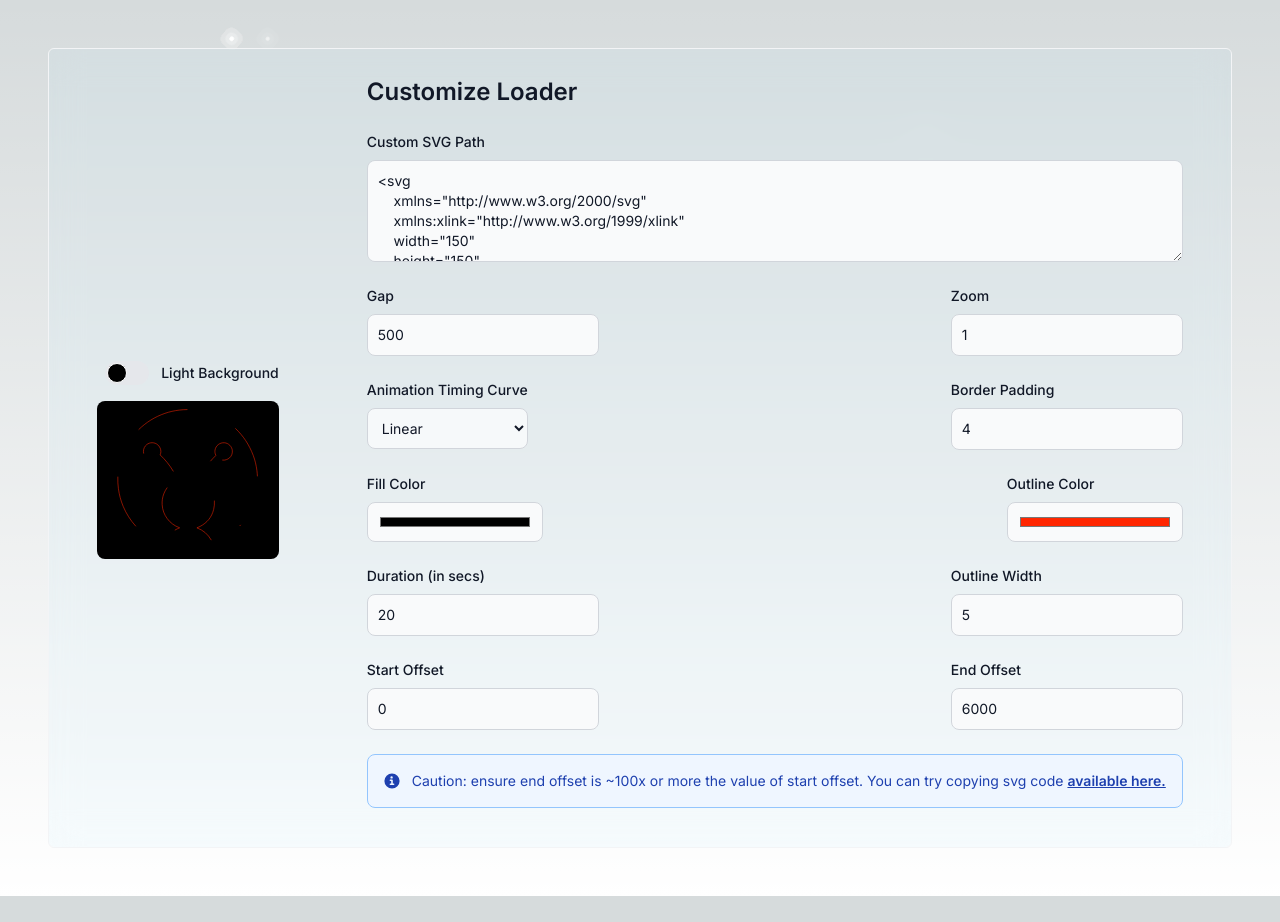
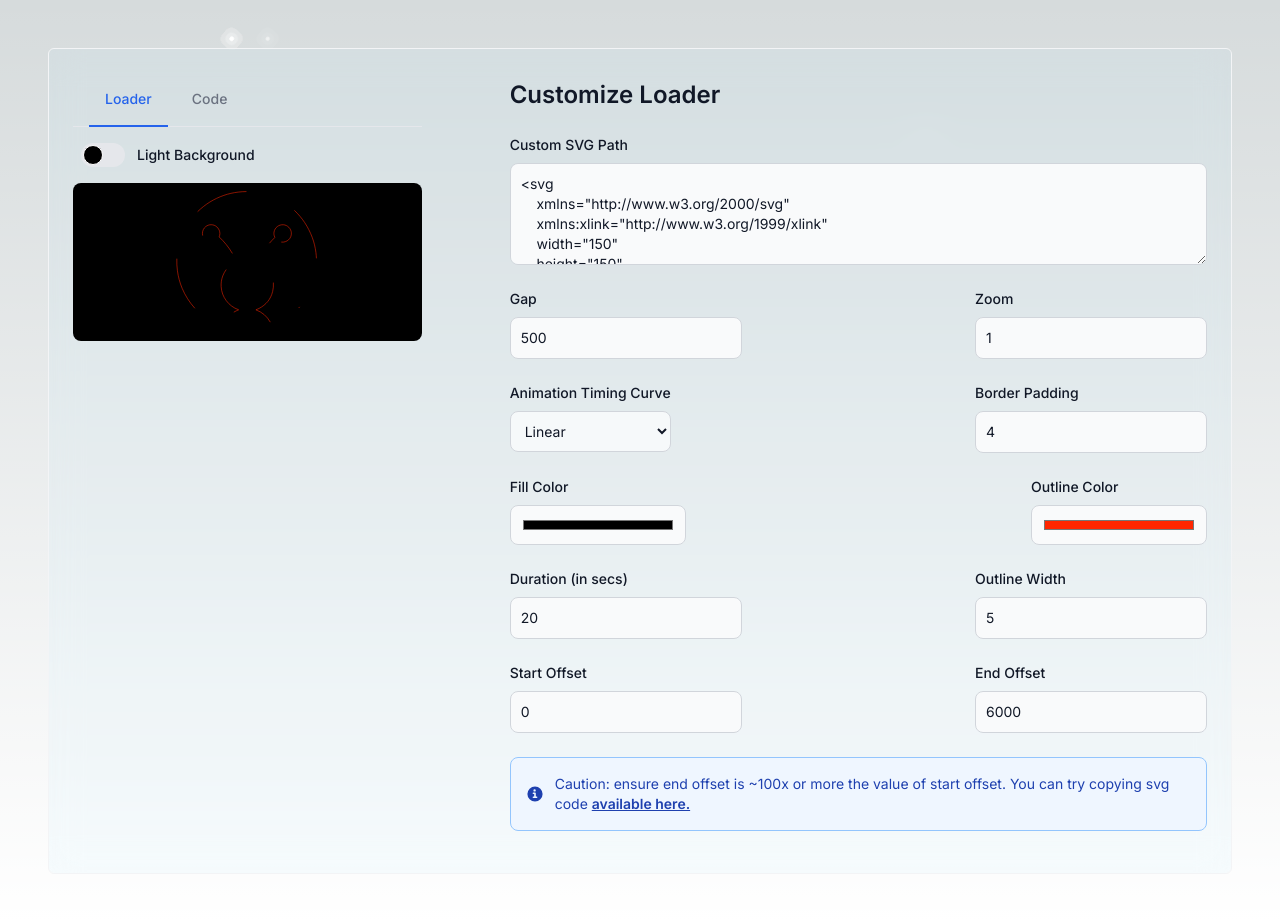
Before and after one commit to Krishnagopal-Sinha/dynamic-loader, a Next.js app: page / in a window 1280 px wide. Before the commit the page ends 896 px from the top, so only its background shows below. Built offline with nearby package versions, Linux system fonts and the light colour scheme.

Commit message:
added code export func

```diff
--- a/src/app/page.tsx
+++ b/src/app/page.tsx
@@ -105,7 +105,7 @@ z"
         <span></span>
         <span></span>
       </section>
-      <div className="flex flex-col md:flex-row justify-center min-h-screen items-center h-full w-full bg-sky-200 rounded-md bg-clip-padding backdrop-filter backdrop-blur-lg bg-opacity-10 border border-gray-100 md:gap-10 ">
+      <div className="flex flex-col md:flex-row justify-center min-h-screen items-center h-full w-full bg-sky-200 rounded-md bg-clip-padding backdrop-filter backdrop-blur-lg bg-opacity-10 border border-gray-100 md:gap-10">
         <LoaderPreview svgOption={svgOptions} />
         <ConfigPanel svgOption={svgOptions} setSvgOptions={setSvgOptions} />
       </div>
--- a/src/ui/config-panel.tsx
+++ b/src/ui/config-panel.tsx
@@ -9,7 +9,7 @@ export default function ConfigPanel({
   setSvgOptions: any;
 }) {
   return (
-    <div className="mx-6 mt-3 mb-6">
+    <div className="mx-6 mt-3 mb-6 w-4/5">
       <form className="space-y-6" action="#">
         {/* max-w-sm mx-auto */}
         <h5 className="text-2xl font-semibold text-gray-900 dark:text-white">
@@ -38,9 +38,9 @@ export default function ConfigPanel({
             }}
           />
         </div>
- {/* ============================= Scale and Gap============================= */}
+        {/* ============================= Scale and Gap============================= */}
 
- <div className="flex flex-col sm:flex-row justify-between gap-4">
+        <div className="flex flex-col sm:flex-row justify-between gap-4">
           <div>
             <label
               htmlFor="dasharray"
@@ -222,10 +222,11 @@ export default function ConfigPanel({
             <input
               type="number"
               min="0"
+              step={0.5}
               value={svgOption.strokeWidth}
               onChange={(e) => {
                 setSvgOptions((draft: svgConfig) => {
-                  draft.strokeWidth = parseInt(e.target.value);
+                  draft.strokeWidth = parseFloat(e.target.value);
                 });
               }}
               id="strokeWidth"
@@ -285,8 +286,6 @@ export default function ConfigPanel({
           </div>
         </div>
 
-
-
         {/* ============================= Caution alert ============================= */}
 
         <div
--- a/src/ui/loader-preview.tsx
+++ b/src/ui/loader-preview.tsx
@@ -3,6 +3,7 @@ import "./loader.css";
 
 export default function LoaderPreview({ svgOption }: { svgOption: svgConfig }) {
   const [lightMode, setLightMode] = useState(false);
+  const [codePageActive, setCodePageActive] = useState(false);
   //TODO: add line cap to config panel
 
   //==  Remove fill  ===
@@ -50,7 +51,87 @@ export default function LoaderPreview({ svgOption }: { svgOption: svgConfig }) {
   );
 
   return (
-    <div className="m-6 mb-0">
+    <div className=" m-6 mb-0 w-2/5 h-screen ">
+      <div className="text-sm font-medium text-center text-gray-500 border-b border-gray-200 dark:text-gray-400 dark:border-gray-700">
+        <ul className="flex flex-wrap -mb-px mx-4">
+          <li className="me-2">
+            <a
+              className={`inline-block p-4 ${
+                !codePageActive
+                  ? " text-blue-600 border-b-2 border-blue-600 rounded-t-lg active dark:text-blue-500 dark:border-blue-500"
+                  : "border-b-2 border-transparent rounded-t-lg hover:text-gray-600 hover:border-gray-300 dark:hover:text-gray-300"
+              }`}
+              onClick={(e) => {
+                e.stopPropagation;
+                setCodePageActive(false);
+              }}
+            >
+              Loader
+            </a>
+          </li>
+          <li>
+            <a
+              className={`inline-block p-4 ${
+                codePageActive
+                  ? " text-blue-600 border-b-2 border-blue-600 rounded-t-lg active dark:text-blue-500 dark:border-blue-500"
+                  : "border-b-2 border-transparent rounded-t-lg hover:text-gray-600 hover:border-gray-300 dark:hover:text-gray-300"
+              }`}
+              aria-current="page"
+              onClick={(e) => {
+                e.stopPropagation;
+                setCodePageActive(true);
+              }}
+            >
+              Code
+            </a>
+          </li>
+        </ul>
+      </div>
+      {codePageActive ? (
+        <div>
+          <div>
+            <label
+              htmlFor="htmlCode"
+              className="block mb-2 text-sm font-medium text-gray-900 dark:text-white mt-4"
+            >
+              HTML:
+            </label>
+            <textarea
+              id="htmlCode"
+              rows={16}
+              className="block p-2.5 w-full text-sm text-gray-900 bg-gray-50 rounded-lg border border-gray-300 focus:ring-blue-500 focus:border-blue-500 dark:bg-gray-700 dark:border-gray-600 dark:placeholder-gray-400 dark:text-white dark:focus:ring-blue-500 dark:focus:border-blue-500"
+              placeholder="//svg file"
+              value={finalSvgHtml}
+            />
+          </div>
+
+          <div>
+            <label
+              htmlFor="cssCode"
+              className="block mb-2 text-sm font-medium text-gray-900 dark:text-white mt-4"
+            >
+              CSS:
+            </label>
+            <textarea
+              id="cssCode"
+              rows={8}
+              className="block p-2.5 w-full text-sm text-gray-900 bg-gray-50 rounded-lg border border-gray-300 focus:ring-blue-500 focus:border-blue-500 dark:bg-gray-700 dark:border-gray-600 dark:placeholder-gray-400 dark:text-white dark:focus:ring-blue-500 dark:focus:border-blue-500"
+              placeholder="//style.css"
+              value={`@keyframes loader {
+                0% {
+                  stroke-dashoffset: ${svgOption.startOffset};
+                }
+
+                100% {
+                  stroke-dashoffset: ${svgOption.endOffset};
+                }
+              }
+              `}
+            />
+          </div>
+        </div>
+      ) : (
+        <div className="my-4">
           <label className="inline-flex items-center cursor-pointer ml-2 mb-4">
             <input
               type="checkbox"
@@ -79,5 +160,7 @@ export default function LoaderPreview({ svgOption }: { svgOption: svgConfig }) {
           ></div>
           {/* <h5>{finalSvgHtml}</h5> */}
         </div>
+      )}
+    </div>
   );
 }
```
Lines whose indentation alone changed are shown as unchanged.
